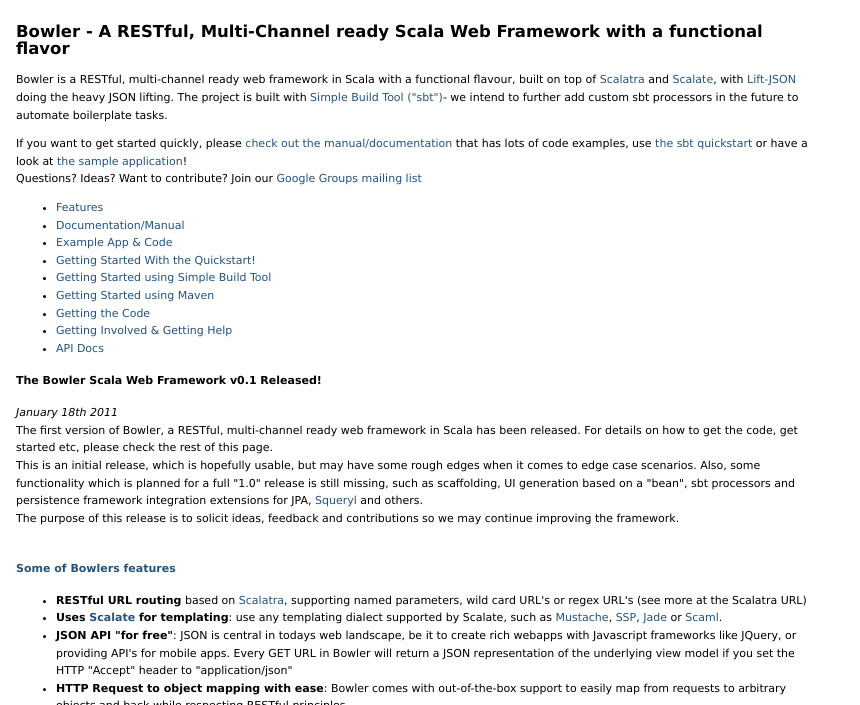
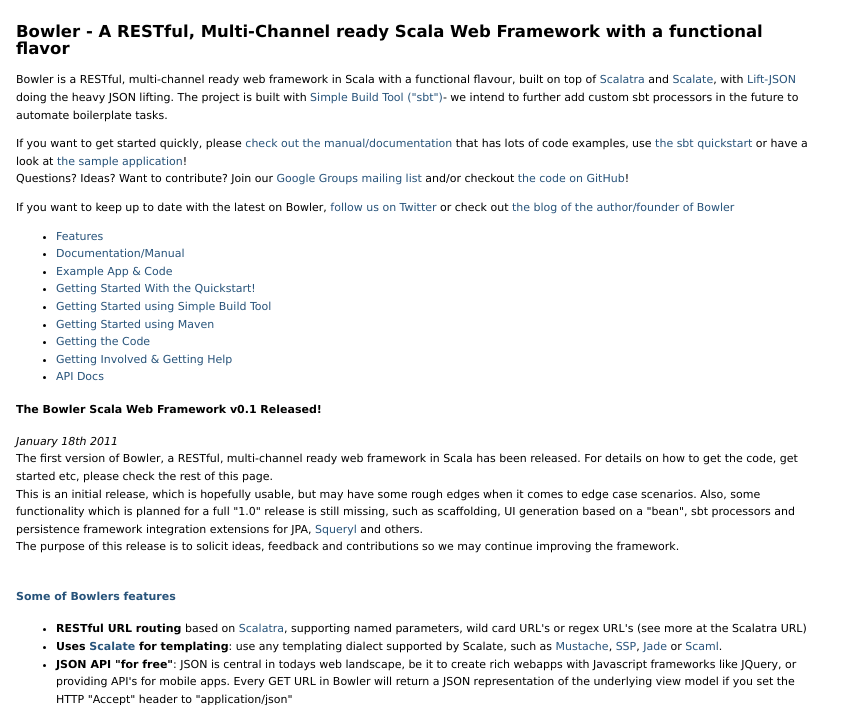
Before and after one commit to bfritz/wfaler.github.com, a plain HTML site: page index.html in a window 1280 px wide. Shown: the part 89-794 px from the top of the page, without its empty margins (0-860 px from the left). Drawn offline with Linux system fonts and the light colour scheme; a script that the page names is missing.

Commit message:
updated index

```diff
--- a/index.html
+++ b/index.html
@@ -30,9 +30,12 @@ The project is built with <a href="http://code.google.com/p/simple-build-tool/">
 
 <p>
 If you want to get started quickly, please <a href="manual.html">check out the manual/documentation</a> that has lots of code examples, use <a href="https://github.com/wfaler/bowler-quickstart" target="blank">the sbt quickstart</a> or have a look at <a href="https://github.com/wfaler/Bowler/tree/master/examples">the sample application</a>!	<br/>
-Questions? Ideas? Want to contribute? Join our <a href="https://groups.google.com/group/bowler-users">Google Groups mailing list</a>
+Questions? Ideas? Want to contribute? Join our <a href="https://groups.google.com/group/bowler-users">Google Groups mailing list</a> and/or checkout <a href="https://github.com/wfaler/Bowler">the code on GitHub</a>!
 </p>
 
+<p>
+	If you want to keep up to date with the latest on Bowler, <a href="http://twitter.com/bowlerweb">follow us on Twitter</a> or check out <a href="http://blog.recursivity.com">the blog of the author/founder of Bowler</a>
+</p>
 
 <ul>
 	<li><a href="#features">Features</a></li>
```
